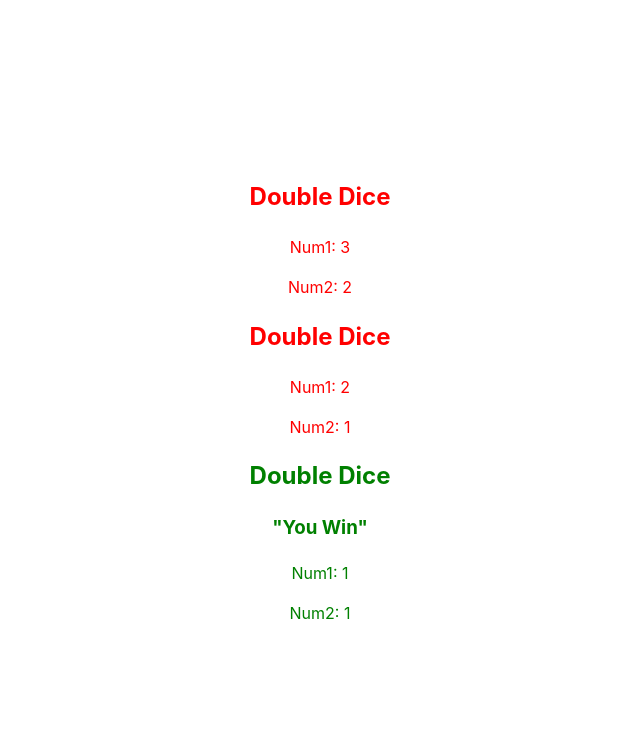
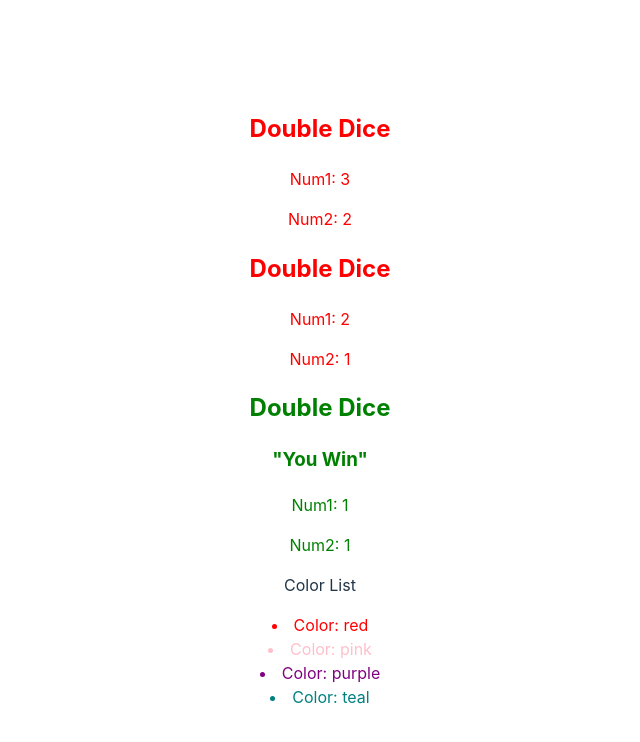
Before and after one commit to Jesus6366/reactMetaCourse, a React (Vite) app in the folder first-react-app/: page / in a window 1280 px wide. Shown: the top 742 px of the page, without its empty margins (320-960 px from the left). Built offline with nearby package versions, Linux system fonts and the light colour scheme.

Commit message:
rendering arrays with map

```diff
--- a/first-react-app/src/App.jsx
+++ b/first-react-app/src/App.jsx
@@ -7,6 +7,8 @@ import Die from "./Die";
 import ListPicker from "./ListPicker";
 import DoubleDice from "./DoubleDice";
 
+import ColorList from "./ColorList";
+
 function App() {
   return (
     <>
@@ -14,6 +16,7 @@ function App() {
       <DoubleDice />
       <DoubleDice />
 
+      <ColorList colors={["red", "pink", "purple", "teal"]} />
       {/* <Greeter person="Sarai" from="Jesus" />
       <Greeter person="Natalia" from="Jesus" />
       <Greeter person="Natalia" from="Sarai" /> */}
--- /dev/null
+++ b/first-react-app/src/ColorList.jsx
@@ -0,0 +1,14 @@
+import React from "react";
+
+const ColorList = ({ colors }) => {
+  return (
+    <div>
+      <p>Color List</p>
+      {colors.map((color) => (
+        <li style={{ color: color }}>Color: {color}</li>
+      ))}
+    </div>
+  );
+};
+
+export default ColorList;
```
